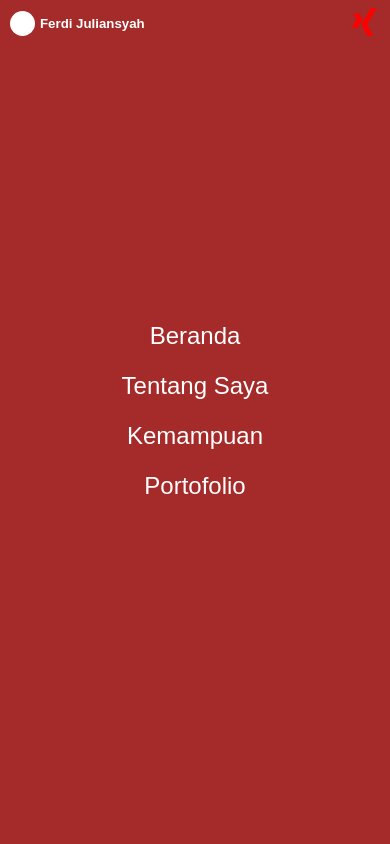
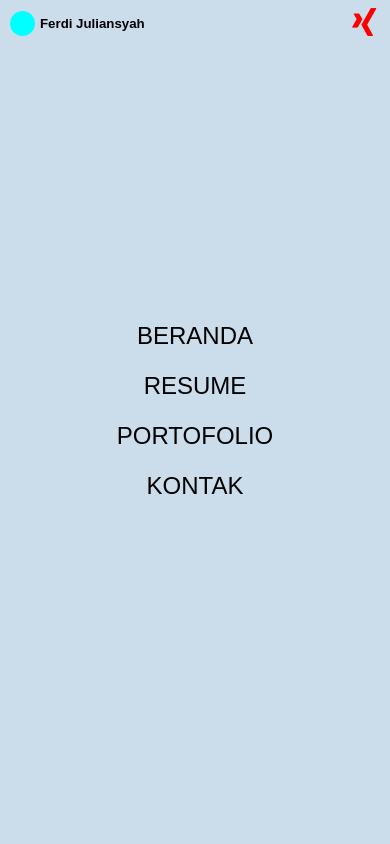
Before and after one commit to frjlnsyh/frjlnsyh.github.io, a plain HTML site: page index.html in a window 390 px wide. Both pictures are taken after a click on the button 366 px from the left and 23 px from the top of the page. Shown: the top 844 px of the page. Drawn offline with Linux system fonts and the light colour scheme.

Commit message:
melakukan perubahan tampilan handphone

```diff
--- a/css/nav.css
+++ b/css/nav.css
@@ -1,6 +1,6 @@
 @media (max-width:597px) {
   nav {
-    color: white;
+    position: unset;
   }
   nav .nav-self-brand {
     position: relative;
@@ -9,7 +9,7 @@
     display: flex;
     justify-content: space-between;
     align-items: center;
-    background-color: brown;
+    background-color: #CBDCEB;
   }
   nav .nav-self-brand .brand {
     display: flex;
@@ -20,7 +20,7 @@
     width: 25px;
     height: 25px;
     border-radius: 100%;
-    background-color: white;
+    background-color: aqua;
     margin: 0 5px 0 0;
   }
   nav .nav-self-brand .button-nav {
@@ -32,7 +32,6 @@
   }
   nav .nav-self-brand .button-nav button{
     border: 0px;
-    color: white;
     background-color: transparent;
     font-weight: 600;
     font-size: 2rem;
@@ -65,12 +64,12 @@
   }
   nav ul {
     position: fixed;
-    z-index: 998;
     top: -10%;
+    z-index: -5;
     opacity: 0;
     width: 100%;
     height: 100vh;
-    background-color: brown;
+    background-color: #CBDCEB;
     display: flex;
     flex-direction: column;
     align-items: center;
@@ -80,12 +79,13 @@
   nav ul.active {
     top: 0;
     opacity: 1;
+    z-index: 998;
   }
   nav ul li {
     height: 50px;
   }
   nav ul li a {
-    color: white;
+    color: black;
     font-weight: 500;
     font-size: 1.5rem;
   }
@@ -93,9 +93,11 @@
     font-size: 0.9rem;
   }
   nav .bg-color {
+    position: absolute;
     width: 100%;
     height: 30vh;
-    background-color: brown;
+    background-color: #CBDCEB;
+    z-index: -2;
   }
 
 }
--- a/css/style.css
+++ b/css/style.css
@@ -1,8 +1,15 @@
+@media (max-width:597px) {
+html.active {
+  overflow: hidden;
+}
+body {
+  background-color: #F3F3E0;
+}
 main .container {
   /* padding: 10px; */
 }
 main .container > * {
-  height: 130vh;
+  z-index: -1;
 }
 .container .isi-content {
   position: relative;
@@ -10,26 +17,27 @@ main .container > * {
 }
 .container .isi-content .content-head-1 {
   position: relative;
-  top: -15%;
+  top: 60px;
   right: -10%;
   width: 90%;
   height: 45vh;
   padding: 35px 0px;
-  background-color: black;
-  color: white;
+  background-color: #133E87;
+  color: black;
   text-align: center;
-  box-shadow: -10px 10px 20px 1px rgba(128, 128, 128, 0.5);
+  box-shadow: -10px 10px 15px 1px #94a1ad80;
 }
 .container .isi-content .content-head-1 .content-1-text {
   padding: 10px 0 35px 0;
 }
 .container .isi-content .content-head-1 .content-1-text h5{
   font-size: 1.3rem;
+  color: aqua;
 }
 .container .isi-content .content-head-1 .content-1-text hr{
   margin: 0 auto;
   width: 50px;
-  color: aqua;
+  color: #CBDCEB;
   border: 2.5px solid;
 }
 .container .isi-content .content-head-1 img{
@@ -40,11 +48,11 @@ main .container > * {
 }
 .container .isi-content .content-head-1 .button-content-2 a {
   text-decoration: none;
-  color: black;
-  background-color: aqua;
+  color: aqua;
+  background-color: #608BC1;
   padding: 8px 20px;
   border-radius: 20px;
-  box-shadow: 3px 3px 3px 1px black;
+  box-shadow: 3px 3px 3px 1px #cbdceb91;
   font-size: 0.8rem;
   font-weight: 600;
 }
@@ -63,7 +71,10 @@ main .container > * {
   padding: 5px 10px;
 }
 .container .isi-content .content-head-2 {
-  padding: 10px 15px;
+  position: relative;
+  top: 80px;
+  padding: 50px 15px 150px 15px;
+}
 }
 /* .container .isi-content .content-head-2 > * {
   padding: 10px;
@@ -91,8 +102,7 @@ main .container > * {
 
   footer {
     position: relative;
-    background-color: gray;
-    color: white;
+    background-color: #CBDCEB;
   }
   footer .footer-lits {
     display: flex;
@@ -100,9 +110,11 @@ main .container > * {
     font-size: 0.9rem;
     padding: 15px 10px;
   }
+  footer .footer-lits > * {
+  }
   footer .footer-lits a{
+    color: black;
     text-decoration: none;
-    color: rgb(160, 160, 160);
   }
   footer .footer-medsos {
     padding: 15px 10px;
--- a/index.html
+++ b/index.html
@@ -11,10 +11,10 @@
   <link rel="stylesheet" href="./css/style.css">
   <style>
   color {
-    color: #C6E7FF;
-    color: #D4F6FF;
-    color: #FBFBFB;
-    color: #FFDDAE;
+    color: #F3F3E0
+          #133E87
+          #608BC1
+          #CBDCEB;
   }
     * {
       font-family: arial;
@@ -43,10 +43,10 @@
       </div>
     </div>
     <ul id="nav-list">
-      <li><a href="#head" id="li-1">Beranda</a></li>
-      <li><a href="#content-1" id="li-2">Tentang Saya</a></li>
-      <li><a href="#content-2" id="li-3">Kemampuan</a></li>
-      <li><a href="#content-3" id="li-4">Portofolio</a></li>
+      <li><a href="#head" id="li-1">BERANDA</a></li>
+      <li><a href="#content-1" id="li-2">RESUME</a></li>
+      <li><a href="#content-2" id="li-3">PORTOFOLIO</a></li>
+      <li><a href="#content-3" id="li-4">KONTAK</a></li>
     </ul>
     <section class="bg-color"></section>
   </nav>
@@ -75,7 +75,7 @@
             </div>
           </div>
           <div class="content-head-2">
-            <h1>Hallo</h1>
+            <h1>Hallo..</h1>
             <br>
             <h4>Ini siapa saya dan apa yang saya lakukan.</h4>
             <br>
--- a/java/style.js
+++ b/java/style.js
@@ -1,8 +1,10 @@
 document.querySelector(".show").addEventListener("click", function () {
   const navUl = document.getElementById("nav-list");
   const hide = document.querySelector(".hide");
+  const nav = document.querySelector("html");
 
   this.classList.add("active");
+  nav.classList.add("active");
   navUl.classList.add("active");
   hide.classList.add("active");
 });
@@ -10,8 +12,10 @@ document.querySelector(".show").addEventListener("click", function () {
 document.querySelector(".hide").addEventListener("click", function () {
   const navUl = document.getElementById("nav-list");
   const show = document.querySelector(".show");
+  const nav = document.querySelector("html");
 
   this.classList.remove("active");
+  nav.classList.remove("active");
   navUl.classList.remove("active");
   show.classList.remove("active");
 });
```
